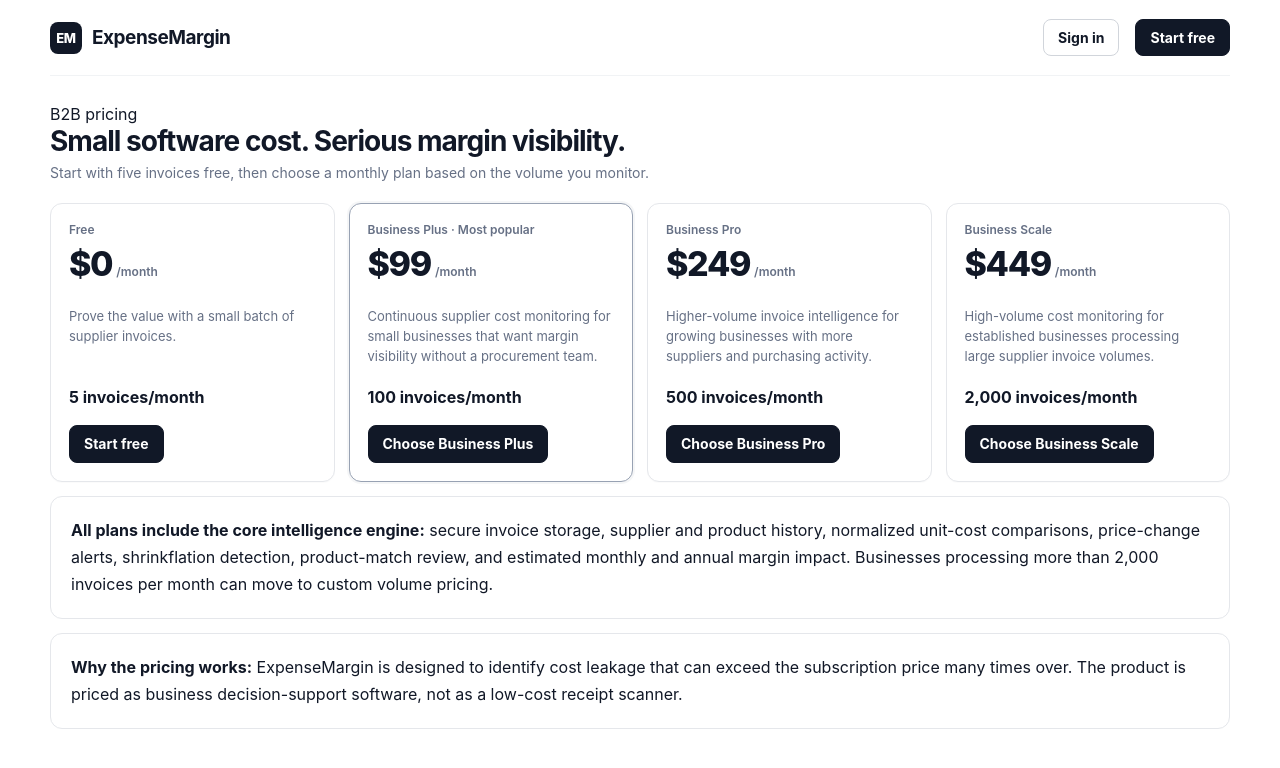
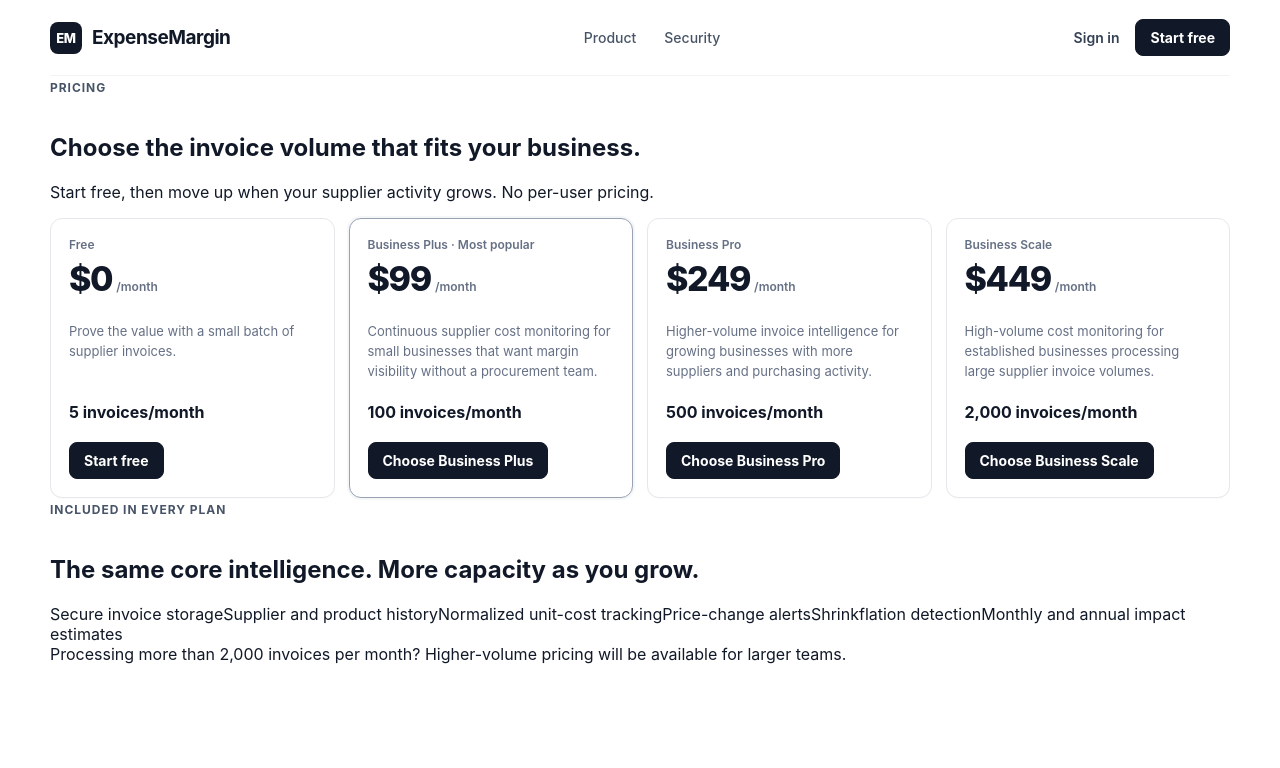
Before and after one commit to Dr-Opara/ExpenseMargin, a Next.js app: page /pricing in a window 1280 px wide. Shown: the top 768 px of the page. Built offline with nearby package versions, Linux system fonts and the light colour scheme; no server answers.

Commit message:
style: simplify public pricing page

```diff
--- a/app/pricing/page.tsx
+++ b/app/pricing/page.tsx
@@ -7,34 +7,55 @@ export const metadata: Metadata = {
   description: "B2B pricing for supplier cost intelligence and invoice monitoring.",
 };
 
+const included = [
+  "Secure invoice storage",
+  "Supplier and product history",
+  "Normalized unit-cost tracking",
+  "Price-change alerts",
+  "Shrinkflation detection",
+  "Monthly and annual impact estimates",
+];
+
 export default function PricingPage() {
   return (
+    <main className="marketing-shell">
       <div className="container">
         <nav className="landing-nav">
           <Link href="/" className="brand"><span className="brand-mark">EM</span><span>ExpenseMargin</span></Link>
-        <div className="nav-actions"><Link className="btn" href="/login">Sign in</Link><Link className="btn primary" href="/signup">Start free</Link></div>
+          <div className="landing-links"><Link href="/">Product</Link><Link href="/security">Security</Link></div>
+          <div className="nav-actions"><Link className="nav-signin" href="/login">Sign in</Link><Link className="btn primary" href="/signup">Start free</Link></div>
         </nav>
-      <section className="page" style={{paddingLeft:0,paddingRight:0}}>
-        <div className="page-head"><div><span className="eyebrow">B2B pricing</span><h1>Small software cost. Serious margin visibility.</h1><p>Start with five invoices free, then choose a monthly plan based on the volume you monitor.</p></div></div>
+
+        <section className="public-page">
+          <div className="pricing-hero">
+            <span className="overline">Pricing</span>
+            <h1>Choose the invoice volume that fits your business.</h1>
+            <p>Start free, then move up when your supplier activity grows. No per-user pricing.</p>
+          </div>
+
           <div className="pricing-grid">
             {(Object.keys(PLANS) as PlanId[]).map((planId) => {
               const plan = PLANS[planId];
-            return <section className={`metric pricing-card ${planId === "business" ? "selected" : ""}`} key={planId}>
+              return (
+                <section className={`metric pricing-card ${planId === "business" ? "selected" : ""}`} key={planId}>
                   <div className="metric-label">{plan.name}{planId === "business" ? " · Most popular" : ""}</div>
                   <div className="plan-price">${plan.monthlyPrice}<small>/month</small></div>
                   <p>{plan.description}</p>
                   <strong>{plan.invoiceLimit.toLocaleString()} invoices/month</strong>
-              <div style={{marginTop:18}}><Link className="btn primary" href="/signup">{planId === "free" ? "Start free" : `Choose ${plan.name}`}</Link></div>
-            </section>;
+                  <div style={{marginTop:"auto",paddingTop:20}}><Link className="btn primary" href="/signup">{planId === "free" ? "Start free" : `Choose ${plan.name}`}</Link></div>
+                </section>
+              );
             })}
           </div>
-        <section className="panel"><div style={{padding:20,lineHeight:1.7}}>
-          <strong>All plans include the core intelligence engine:</strong> secure invoice storage, supplier and product history, normalized unit-cost comparisons, price-change alerts, shrinkflation detection, product-match review, and estimated monthly and annual margin impact. Businesses processing more than 2,000 invoices per month can move to custom volume pricing.
-        </div></section>
-        <section className="panel"><div style={{padding:20,lineHeight:1.7}}>
-          <strong>Why the pricing works:</strong> ExpenseMargin is designed to identify cost leakage that can exceed the subscription price many times over. The product is priced as business decision-support software, not as a low-cost receipt scanner.
-        </div></section>
+
+          <section className="pricing-includes">
+            <div><span className="overline">Included in every plan</span><h2>The same core intelligence. More capacity as you grow.</h2></div>
+            <div className="included-list">{included.map((item) => <span key={item}>{item}</span>)}</div>
+          </section>
+
+          <div className="pricing-note">Processing more than 2,000 invoices per month? Higher-volume pricing will be available for larger teams.</div>
         </section>
       </div>
+    </main>
   );
 }
```
Lines whose indentation alone changed are shown as unchanged.
